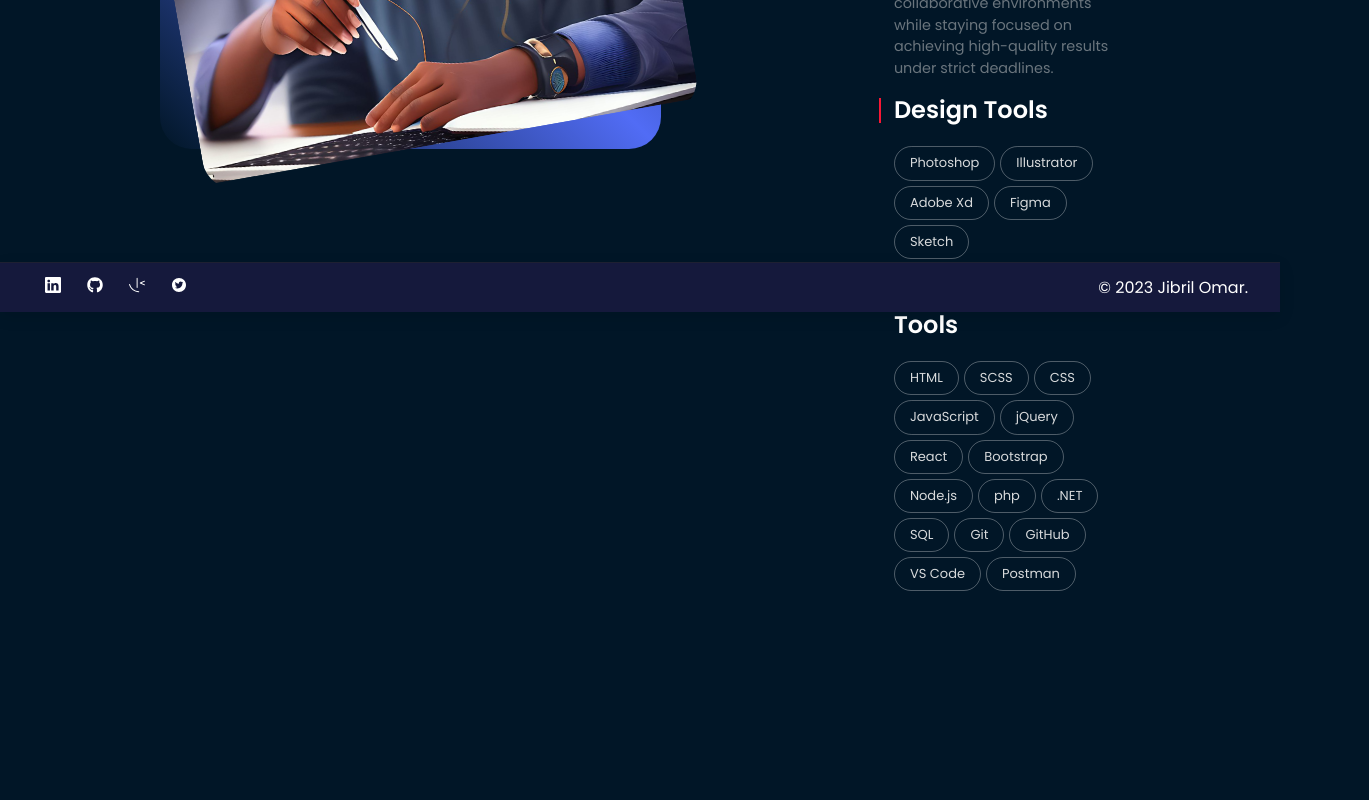
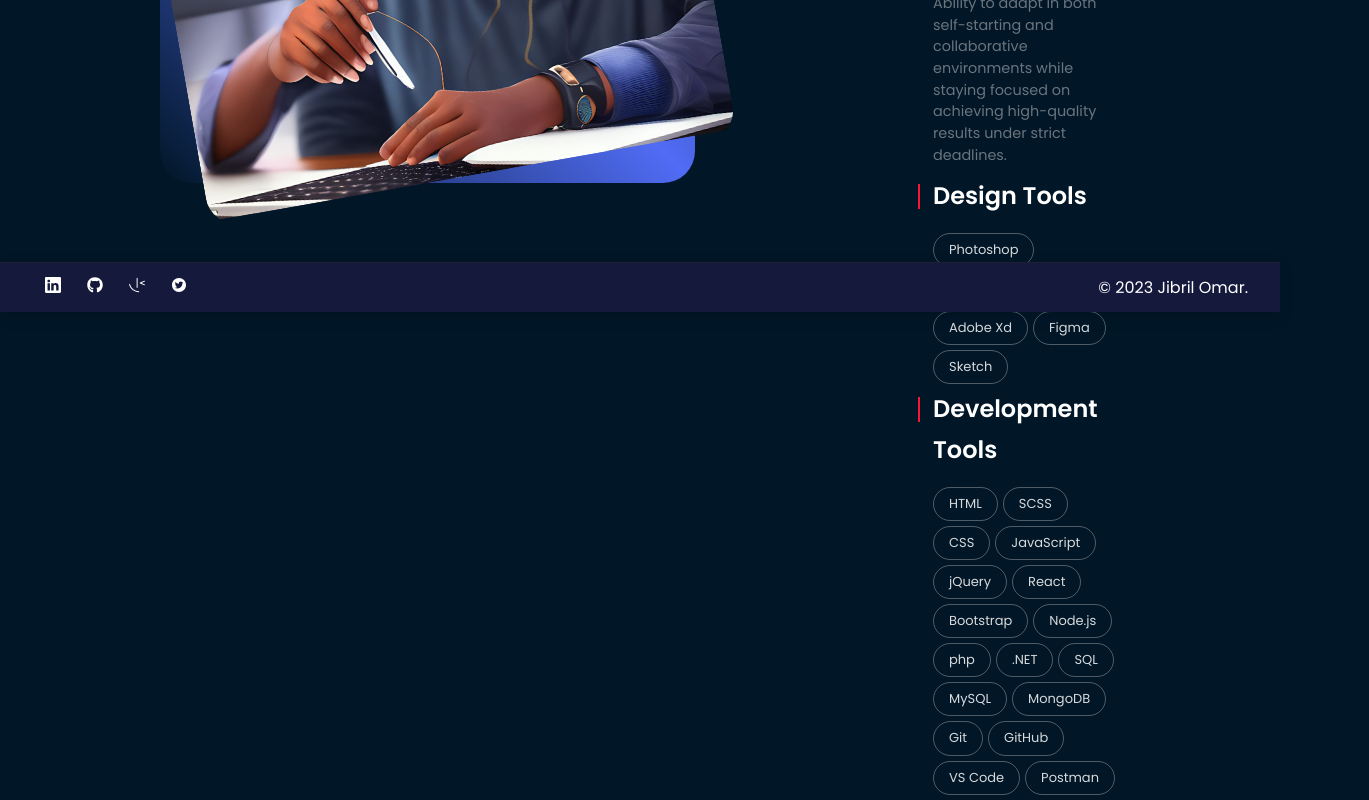
Before and after one commit to jibrilosman/portfolio-router, a React (Create React App) app: page /about in a window 1280 px wide. Shown: the part 488-1288 px from the top of the page, 1369 px wide, since content can reach past the window. Before the commit the page ends 1084 px from the top, so only its background shows below. Built offline with nearby package versions, Linux system fonts and the light colour scheme; a web font is replaced by a local one.

Commit message:
Update About.jsx

```diff
--- a/src/pages/about/About.jsx
+++ b/src/pages/about/About.jsx
@@ -47,6 +47,8 @@ const About = (props) => {
               <span>php</span>
               <span>.NET</span>
               <span>SQL</span>
+              <span>MySQL</span>
+              <span>MongoDB</span>
               <span>Git</span>
               <span>GitHub</span>
               <span>VS Code</span>
```
